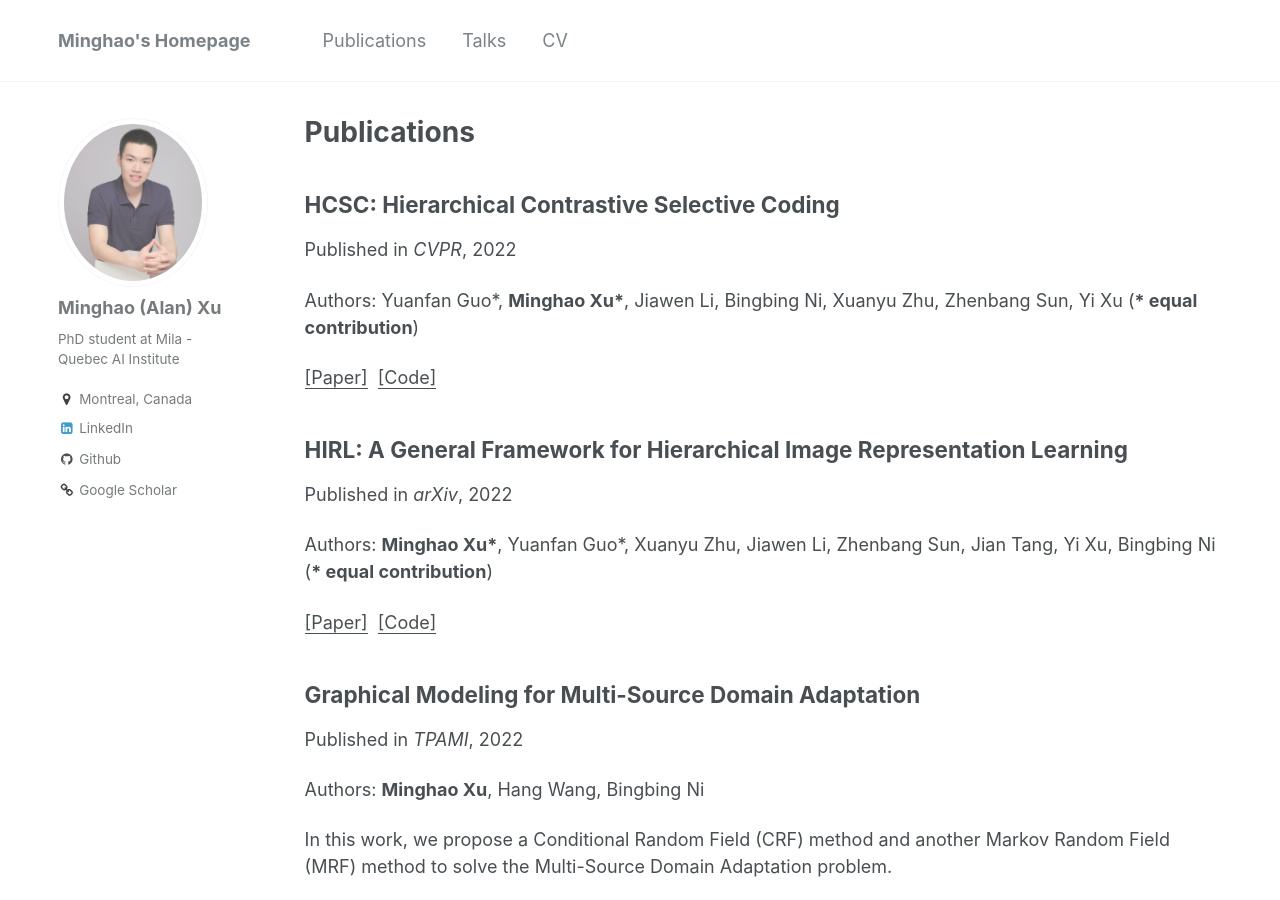
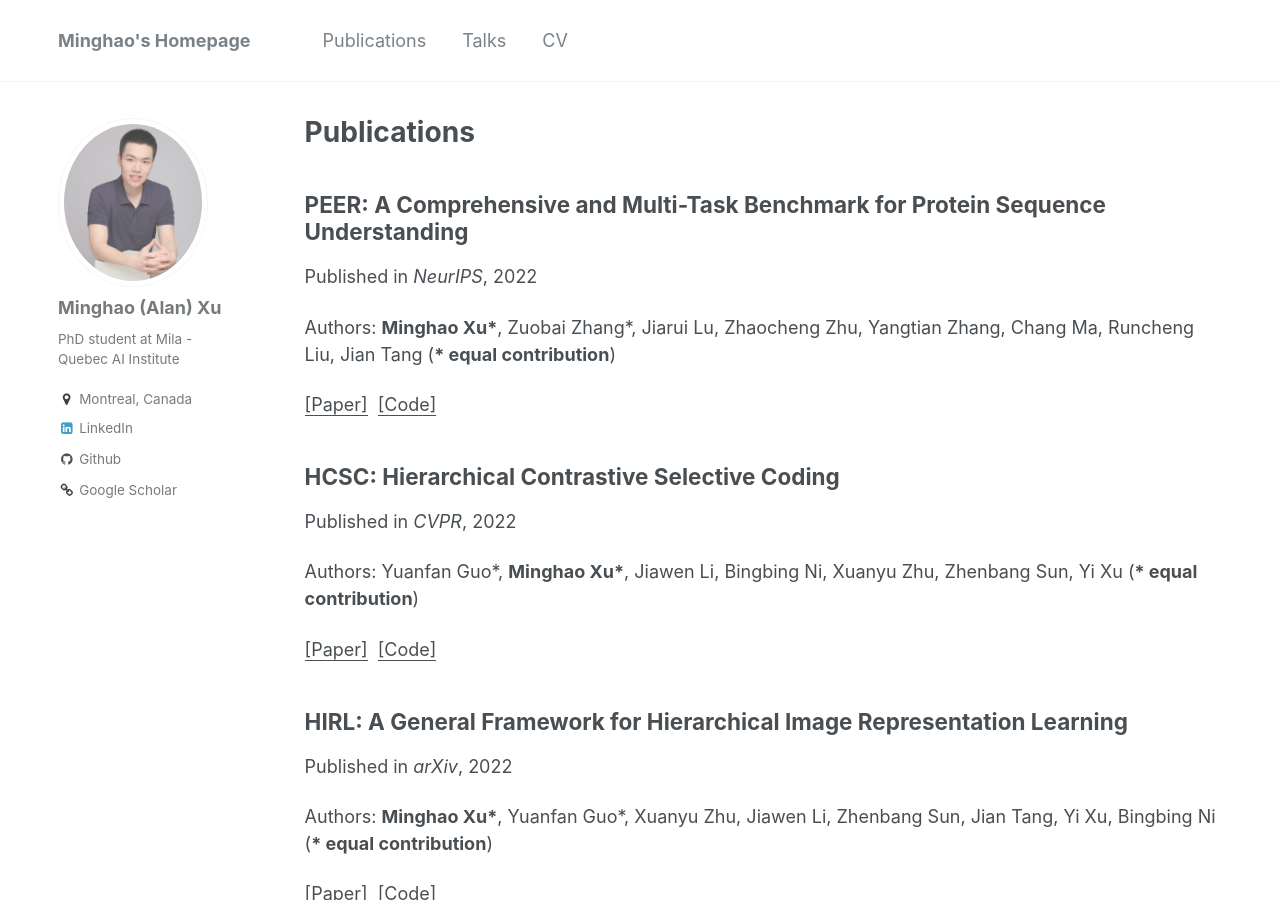
Before and after one commit to ChrisAllenMing/ChrisAllenMing.github.io, a Jekyll site: the page built from _pages/publications.md, in a window 1280 px wide and 900 px high. Built offline with Jekyll 4.4.1, drawn with Linux system fonts in a browser that asks for light colours.

Commit message:
Add NeurIPS 2022 paper

```diff
--- /dev/null
+++ b/_publications/neurips2022_peer.md
@@ -0,0 +1,12 @@
+---
+title: "PEER: A Comprehensive and Multi-Task Benchmark for Protein Sequence Understanding"
+collection: publications
+permalink: /publications/neurips2022_peer
+venue: "NeurIPS"
+excerpt: ''
+date: 2022-11-28
+authors: <b>Minghao Xu*</b>, Zuobai Zhang*, Jiarui Lu, Zhaocheng Zhu, Yangtian Zhang, Chang Ma, Runcheng Liu, Jian Tang (<b>* equal contribution</b>)
+paperurl: https://arxiv.org/pdf/2206.02096.pdf
+codeurl: https://github.com/DeepGraphLearning/PEER_Benchmark
+citation: 'Xu, M., Zhang, Z., Lu, J., Zhu, Z., Zhang, Y., Ma., C, Liu, R., & Tang, J. (2022). PEER: A Comprehensive and Multi-Task Benchmark for Protein Sequence Understanding. In Advances in Neural Information Processing Systems.'
+---
```
Also changed, not shown: _pages/about.md (+3 -2 lines), _pages/cv.md (+7 -1 lines).
